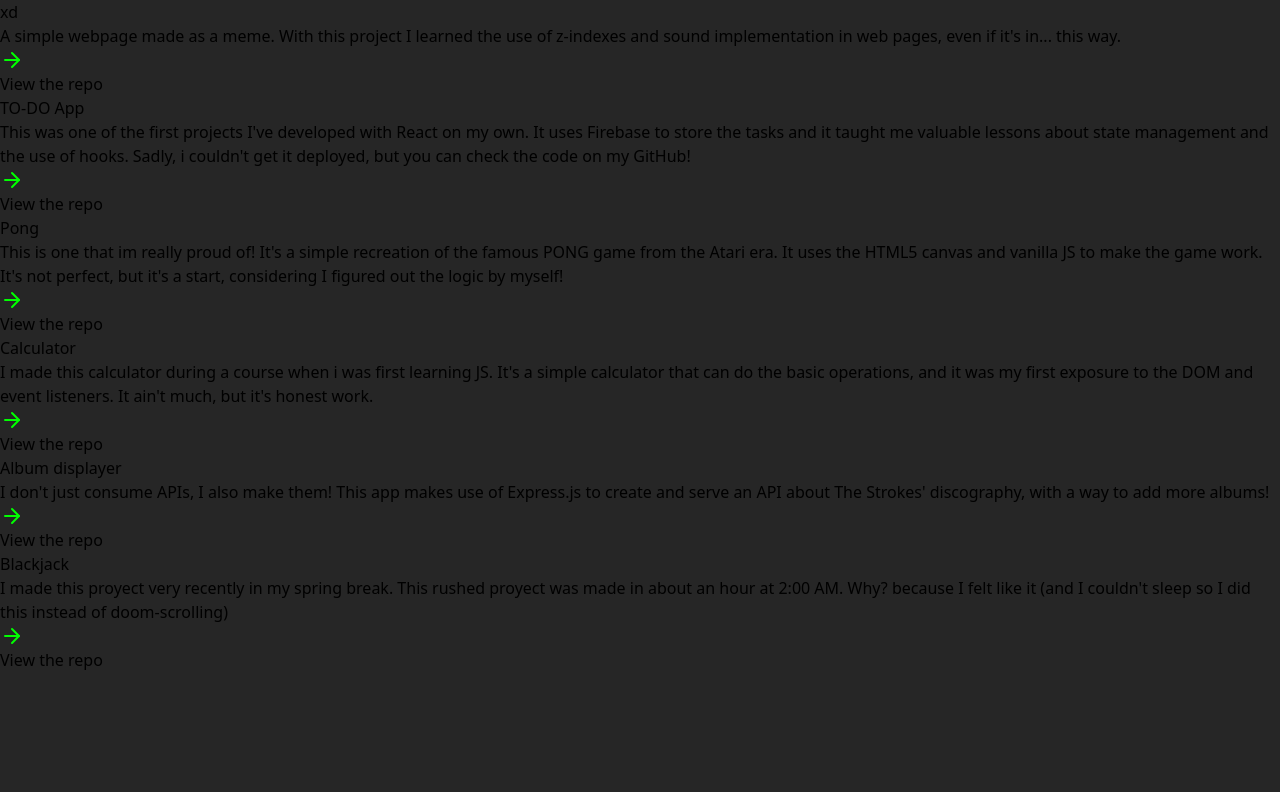
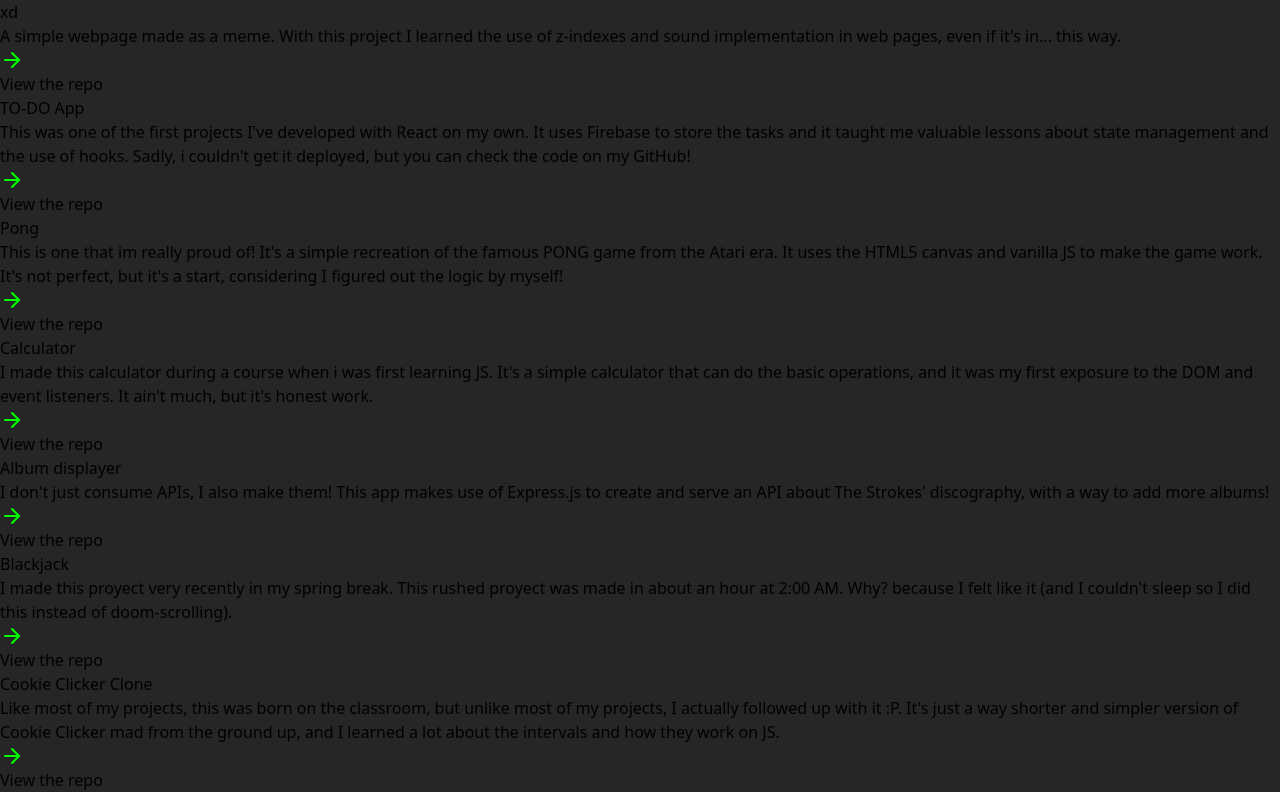
Before and after one commit to Nyanduck72/portfolio, a React (Vite) app in the folder portfolio/: page /projects in a window 1280 px wide. Shown: the part 702-1494 px from the top of the page. Before the commit the page ends 1374 px from the top, so only its background shows below. Built offline with nearby package versions, Linux system fonts and the light colour scheme.

Commit message:
Added CCC project card

```diff
--- a/portfolio/src/assets/components/Projects.jsx
+++ b/portfolio/src/assets/components/Projects.jsx
@@ -54,8 +54,14 @@ const cardInfo = [
     {
         "id": 9,
         "name": "Blackjack",
-        "desc": "I made this proyect very recently in my spring break. This rushed proyect was made in about an hour at 2:00 AM. Why? because I felt like it (and I couldn't sleep so I did this instead of doom-scrolling)",
+        "desc": "I made this proyect very recently in my spring break. This rushed proyect was made in about an hour at 2:00 AM. Why? because I felt like it (and I couldn't sleep so I did this instead of doom-scrolling).",
         "path": "https://github.com/Nyanduck72/blackjack"
+    },
+    {
+        "id": 10,
+        "name": "Cookie Clicker Clone",
+        "desc": "Like most of my projects, this was born on the classroom, but unlike most of my projects, I actually followed up with it :P. It's just a way shorter and simpler version of Cookie Clicker mad from the ground up, and I learned a lot about the intervals and how they work on JS.",
+        "path": "https://github.com/Nyanduck72/cookie-clicker"
     }
 ];
 
```
